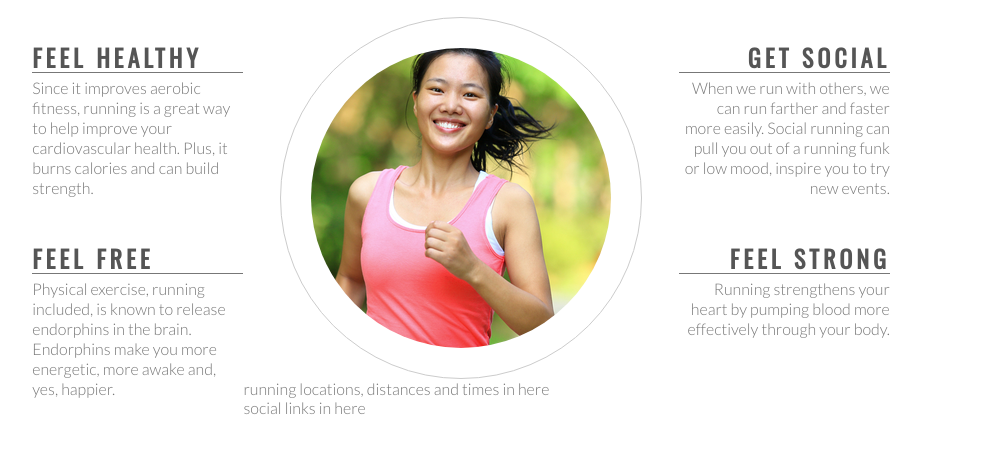
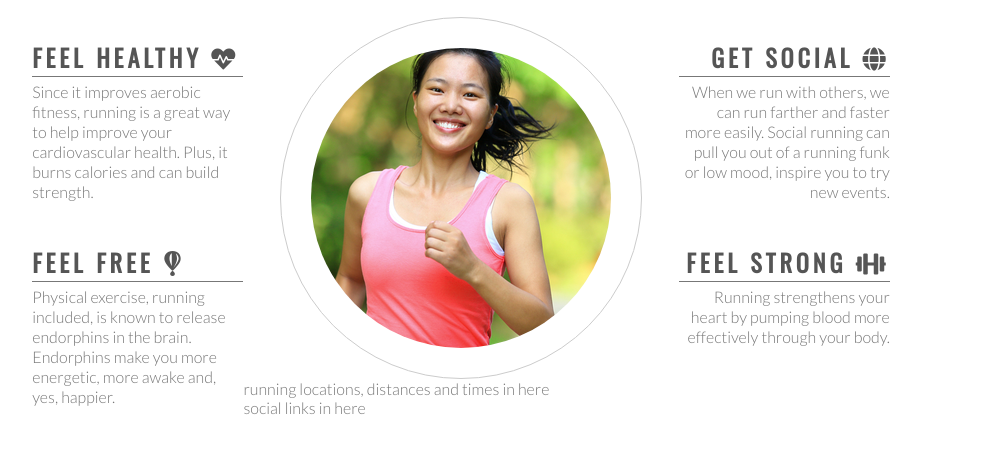
Before and after one commit to Eva-Kuk/love-running, a plain HTML site: page index.html in a window 1280 px wide. Shown: the part 764-1216 px from the top of the page, without its empty margins (179-1161 px from the left). Drawn offline with nearby package versions, Linux system fonts and the light colour scheme.

Commit message:
feat:add club ethos icons

```diff
--- a/index.html
+++ b/index.html
@@ -8,6 +8,8 @@
     <meta name="description" content="Love Running club for runners in Dublin, Ireland">
     <link href="assets/css/style.css" rel="stylesheet" type="text/css" />
     <meta name="viewport" content="width=device-width, initial-scale=1.0">
+    <link rel="stylesheet" href="https://use.fontawesome.com/releases/v5.6.3/css/all.css"
+        integrity="sha384-UHRtZLI+pbxtHCWp1t77Bi1L4ZtiqrqD80Kn4Z8NTSRyMA2Fd33n5dQ8lWUE00s/" crossorigin="anonymous"/>
     <title>Love Running</title>
 </head>
 
@@ -42,7 +44,7 @@
         <h2 id="welcome">Why Love Running With Us?</h2>
          <div id="left-about">
             <div class="left-about-heading">
-                <h2>Feel Healthy</h2>
+                <h2>Feel Healthy <i class="fas fa-heartbeat"></i></h2>
                 <hr>
                 <p>
                     Since it improves aerobic fitness, running is a great way to help improve your cardiovascular
@@ -50,7 +52,7 @@
                 </p>
             </div>
             <div class="left-about-heading">
-                <h2>Feel Free</h2>
+                <h2>Feel Free <i class="fab fa-fly"></i></h2>
                 <hr>
                 <p>
                     Physical exercise, running included, is known to release endorphins in the brain. Endorphins make
@@ -61,7 +63,7 @@
         </div>
         <div id="right-about">
          <div class="right-about-heading">
-                <h2>Get Social</h2>
+                <h2>Get Social <i class="fas fa-globe"></i></h2>
                 <hr>
                 <p>
                     When we run with others, we can run farther and faster more easily. Social running can pull you out
@@ -69,7 +71,7 @@
                 </p>
             </div>
             <div class="right-about-heading">
-                <h2>Feel Strong</h2>
+                <h2>Feel Strong <i class="fas fa-dumbbell"></i></h2>
                 <hr>
                 <p>
                     Running strengthens your heart by pumping blood more effectively through your body.
```
